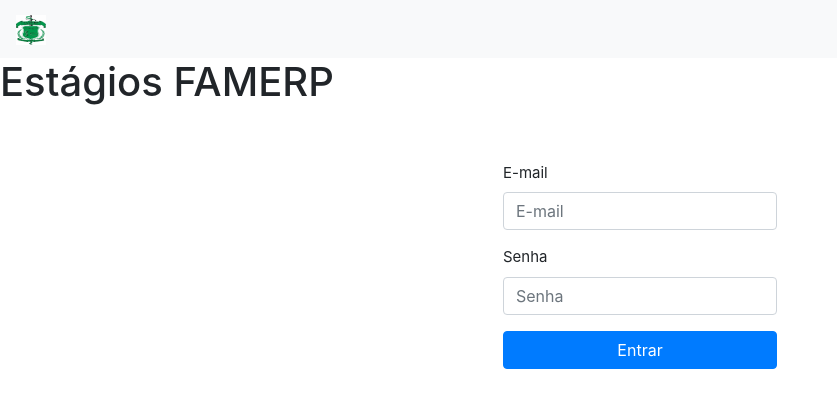
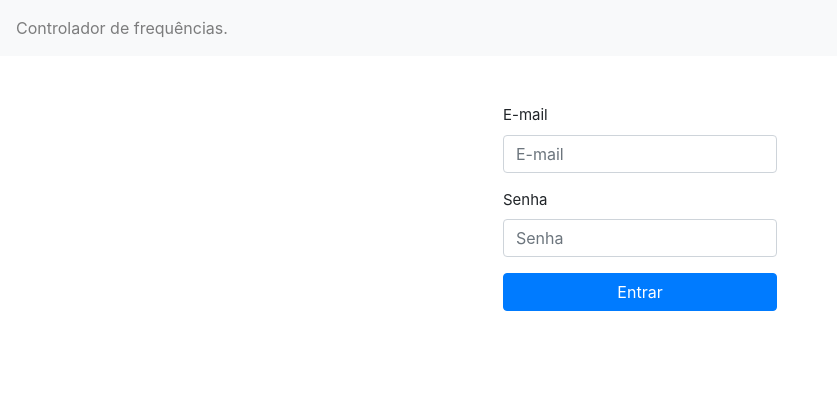
Before and after one commit to renan-augusto/projetoIntegrador, a plain HTML site: page index.html in a window 1280 px wide. Shown: the whole page, without its empty margins (0-837 px from the left). Drawn offline with nearby package versions, Linux system fonts and the light colour scheme.

Commit message:
removido o logo da faculdade, adicionado termo mais generico no cabecalho removido h1 de titulo do codigo

```diff
--- a/index.html
+++ b/index.html
@@ -1,5 +1,6 @@
 <!DOCTYPE html>
 <html lang="en">
+
 <head>
   <meta charset="UTF-8">
   <meta http-equiv="X-UA-Compatible" content="IE=edge">
@@ -8,13 +9,13 @@
   <link rel="stylesheet" href="/src/style.css">
   <title>Controlador de frequências</title>
 </head>
+
 <body>
   <nav class="navbar navbar-light bg-light">
-        <a class="navbar-brand" href="#">
-          <img src="/src/image/logoFamerp.jfif" width="30" height="30" alt="">
-        </a>
+    <span class="navbar-text">
+      Controlador de frequências.
+    </span>
   </nav>
-    <h1>Estágios FAMERP</h1>
   <div class="d-flex align-items-center justify-content-center vh-100 pt-5">
     <form class="login-form">
       <div class="form-group">
@@ -29,4 +30,5 @@
     </form>
   </div>
 </body>
+
 </html>
```
Also changed, not shown: src/image/logoFamerp.jfif (deleted). Lines whose indentation alone changed are shown as unchanged.
